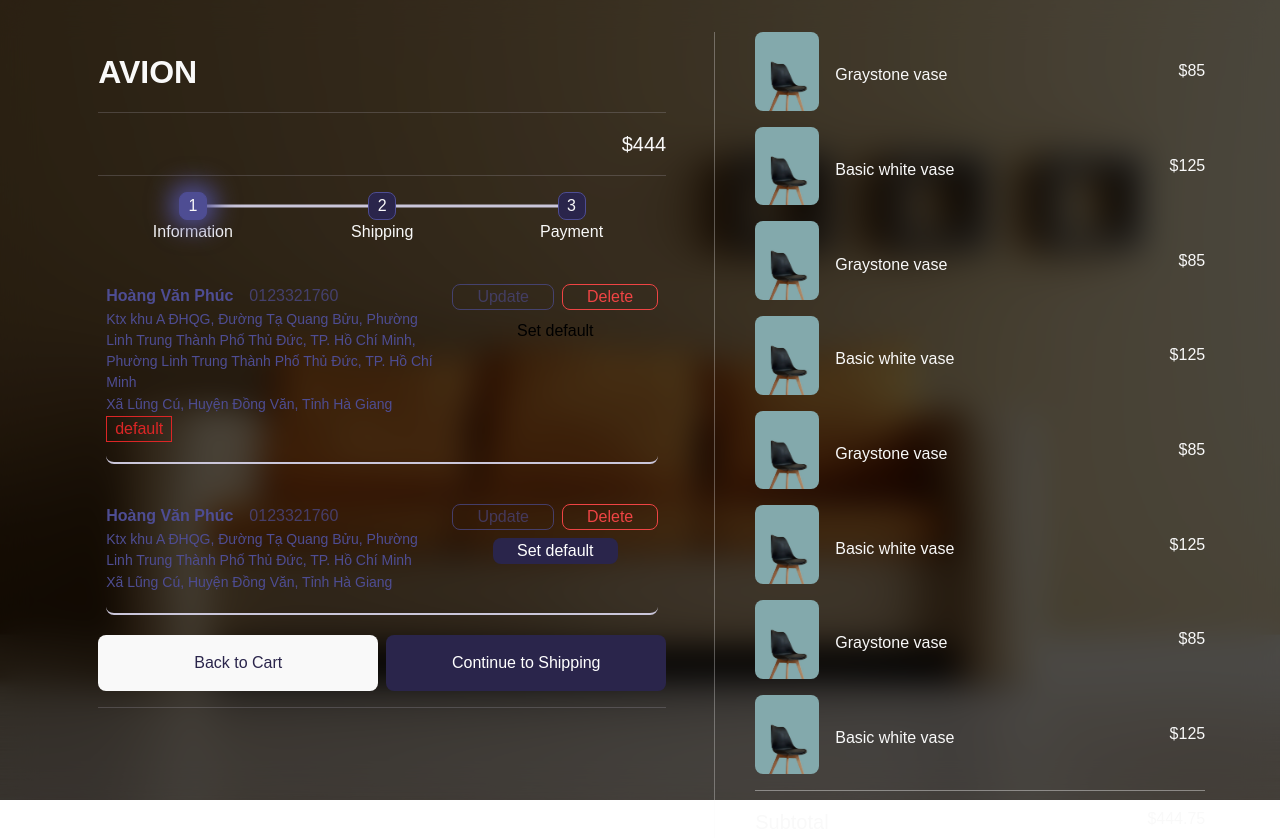
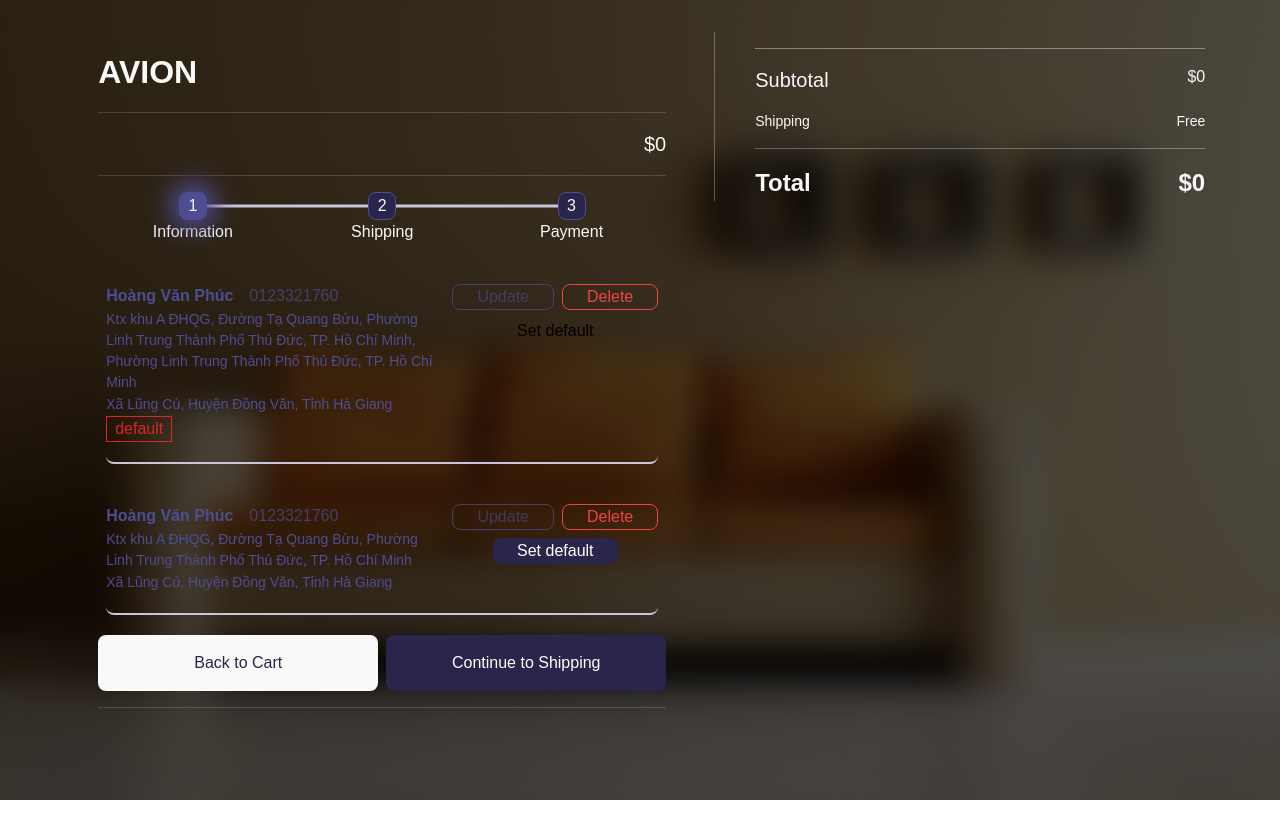
Before and after one commit to vuhuy172dh/ecommerce-website, a React (Create React App) app: page /checkout in a window 1280 px wide. Shown: the top 838 px of the page. After the commit the page ends 800 px from the top, so only its background shows below. Built offline with nearby package versions, Linux system fonts and the light colour scheme; a web font is replaced by a local one.

Commit message:
#45 - merge from develop to add transaction service

```diff
--- a/src/components/productCheckout.jsx
+++ b/src/components/productCheckout.jsx
@@ -1,10 +1,10 @@
 function ProductCheckout({ img, name, price }) {
   return (
-    <div className="w-full max-h-20 flex items-center justify-between">
-      <div className="flex items-center gap-4">
+    <div className="w-full max-h-20 flex items-center my-2 justify-between">
+      <div className="flex items-center justify-start gap-4">
         {/*image*/}
-        <div className="h-full w-16 rounded-lg overflow-hidden">
-          <img src={img} alt={name} className="h-full object-cover" />
+        <div className="h-full w-16 shrink-0 rounded-lg overflow-hidden">
+          <img src={img} alt={name} className="h-full w-full object-cover" />
         </div>
         {/*name*/}
         <p className="text-light_grey h-4 font-[500]">{name}</p>
--- a/src/components/productCheckoutList.jsx
+++ b/src/components/productCheckoutList.jsx
@@ -3,12 +3,12 @@ import ProductCheckout from './productCheckout'
 function ProductCheckoutList({ productList }) {
   return (
     <div className="w-full flex flex-col gap-4">
-      {productList.map((product, index) => (
+      {productList.map((product) => (
         <ProductCheckout
-          key={index}
-          img={product.imgUrl}
-          name={product.name}
-          price={product.price}
+          key={product.uuid}
+          img={product.cartItem.arrImg[0]}
+          name={product.cartItem.name}
+          price={product.cartItem.price}
         />
       ))}
     </div>
--- a/src/components/productCheckoutListButton.jsx
+++ b/src/components/productCheckoutListButton.jsx
@@ -22,7 +22,7 @@ function ProductCheckoutListButton({ products }) {
         Products
       </motion.button>
       <motion.ul
-        className="w-[200%]"
+        className="w-[200%] flex flex-col gap-2 mt-2"
         variants={{
           open: {
             opacity: 1,
@@ -48,8 +48,7 @@ function ProductCheckoutListButton({ products }) {
       >
         {products.map((item) => (
           <motion.li
-            key={item.id}
-            className="my-3"
+            key={item.uuid}
             variants={{
               open: {
                 opacity: 1,
@@ -68,9 +67,9 @@ function ProductCheckoutListButton({ products }) {
             }}
           >
             <ProductCheckout
-              img={item.imgUrl}
-              name={item.name}
-              price={item.price}
+              img={item.cartItem.arrImg[0]}
+              name={item.cartItem.name}
+              price={item.cartItem.price}
             />
           </motion.li>
         ))}
--- /dev/null
+++ b/src/components/shipping/shippingItem.jsx
@@ -0,0 +1,5 @@
+function ShippingItem() {
+  return <div>this is shipping item</div>
+}
+
+export default ShippingItem
--- a/src/pages/checkout.jsx
+++ b/src/pages/checkout.jsx
@@ -4,69 +4,16 @@ import Stepper from '../components/stepper'
 import { Link } from 'react-router-dom'
 import ProductCheckoutList from '../components/productCheckoutList'
 import ProductCheckoutListButton from '../components/productCheckoutListButton'
-
-import img1 from '../assets/images/BlueChair.png'
-
-const cartItems = [
-  {
-    id: 1,
-    name: 'Graystone vase',
-    detail: 'A time less ceramic vase with a tru color grey glaze.',
-    price: 85,
-    imgUrl: img1
-  },
-  {
-    id: 2,
-    name: 'Basic white vase',
-    detail: 'Beautiful and simple this is one for the classics.',
-    price: 125,
-    imgUrl: img1
-  },
-  {
-    id: 3,
-    name: 'Graystone vase',
-    detail: 'A time less ceramic vase with a tru color grey glaze.',
-    price: 85,
-    imgUrl: img1
-  },
-  {
-    id: 4,
-    name: 'Basic white vase',
-    detail: 'Beautiful and simple this is one for the classics.',
-    price: 125,
-    imgUrl: img1
-  },
-  {
-    id: 5,
-    name: 'Graystone vase',
-    detail: 'A time less ceramic vase with a tru color grey glaze.',
-    price: 85,
-    imgUrl: img1
-  },
-  {
-    id: 6,
-    name: 'Basic white vase',
-    detail: 'Beautiful and simple this is one for the classics.',
-    price: 125,
-    imgUrl: img1
-  },
-  {
-    id: 5,
-    name: 'Graystone vase',
-    detail: 'A time less ceramic vase with a tru color grey glaze.',
-    price: 85,
-    imgUrl: img1
-  },
-  {
-    id: 6,
-    name: 'Basic white vase',
-    detail: 'Beautiful and simple this is one for the classics.',
-    price: 125,
-    imgUrl: img1
-  }
-]
+import { useSelector } from 'react-redux'
+import { selectCartItems } from '../redux/features/carts/cartSlice'
 
 function Checkout() {
+  const cartItems = useSelector(selectCartItems)
+
+  const cartTotalPrice = cartItems.reduce(
+    (a, b) => a + Number(b.cartItem.price) * b.number,
+    0
+  )
   return (
     <div className="w-screen h-screen relative">
       {/*helmet async*/}
@@ -108,7 +55,7 @@ function Checkout() {
 
               {/*total price*/}
               <p className="text-h4 flex-1 font-[500] text-light_grey text-end">
-                $444
+                ${cartTotalPrice}
               </p>
             </div>
 
@@ -133,7 +80,7 @@ function Checkout() {
               {/*subtotal*/}
               <div className="w-full flex justify-between text-light_grey">
                 <p className="text-h4">Subtotal</p>
-                <p className="font-[500]">$444.75</p>
+                <p className="font-[500]">${cartTotalPrice}</p>
               </div>
 
               {/*shipping*/}
@@ -148,7 +95,7 @@ function Checkout() {
               {/*total*/}
               <div className="w-full flex justify-between text-light_grey">
                 <p className="text-h3 font-[600]">Total</p>
-                <p className="text-h3 font-[600]">$444.75</p>
+                <p className="text-h3 font-[600]">${cartTotalPrice}</p>
               </div>
             </div>
           </div>
```
